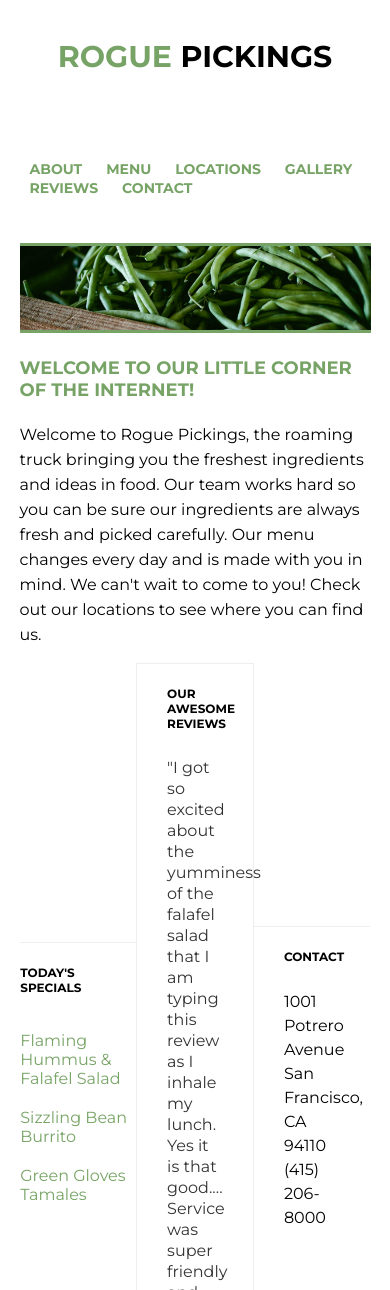
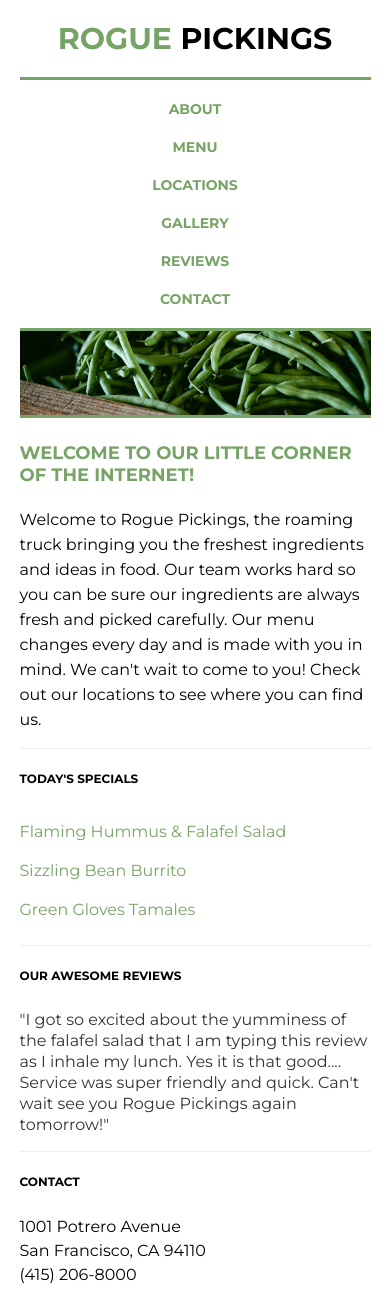
Before and after one commit to IAmTylerKing/rouge-static-responsive, a plain HTML site: page index.html in a window 390 px wide. Shown: the top 1290 px of the page. Drawn offline with Linux system fonts and the light colour scheme; a web font is replaced by a local one.

Commit message:
Added changes to make the site mobile compatiable first

```diff
--- a/css/main.css
+++ b/css/main.css
@@ -8,7 +8,6 @@ body {
   display: flex;
   justify-content: center;
   align-items: center;
-  flex-flow: row wrap;
 }
 
 .container{
@@ -44,27 +43,31 @@ p {
   padding: 0 30px;
 }
 
-/*The widths are in a percentage!*/
+
+/***** Used the flex property helps extend the border to its true width and height to fit the site *****/
+/***** Removed some properties for the h1 tag since they didn't have an effect being there or not *****/
 header {
-	border-bottom: 3px solid #77a466;
-	margin: 0 auto;
- display: flex;
+  display: flex;
   justify-content: center;
-  align-items: center;
+  align-items:center;
   flex-flow: row wrap;
+  flex: 1 1 auto;
 }
 
-header h1 {
-	margin: 0;
-	padding: 38px 0;
+/***** The bottom border for the header wouldn't align properly so I created a seperate div so it was easier to adjust *****/
+.border-header {
+  width: 100%;
+  border-top: 3px solid #77a466
 }
+
 header h1 span {
 	color: #77a466;
 }
 
 header nav {
-	padding: 46px 0;
+	padding: 10px 0;
 }
+
 header nav ul {
 	margin: 0;
 	padding: 0;
@@ -73,9 +76,15 @@ header nav ul li {
 	text-transform: uppercase;
 	font-weight: 700;
 	font-size: 0.875em;
-	padding: 0 10px;
-	display: inline;
+	padding: 10px 0;
 }
+
+header li {
+  list-style: none;
+  display: flex;
+  justify-content: center;
+}
+
 header nav ul li a{
 	text-decoration: none;
 	color:#77a466;
@@ -84,7 +93,6 @@ header nav ul li a{
 /*The widths are in a percentage!*/
 .top-section,
 .bottom-section {
-	margin: 0 auto;
   display: flex;
   justify-content: center;
   align-items: center;
@@ -94,8 +102,8 @@ header nav ul li a{
 
 .main-image img {
 	width: 100%;
+  border-top: 3px solid #77a466;
 	border-bottom: 3px solid #77a466;
-
 }
 
 
@@ -114,28 +122,28 @@ header nav ul li a{
 .section-one,
 .section-two,
 .section-three {
-	width: 33%;
+	width: 100%;
+  height: auto;
 	border-top: 1px solid #eee;
-
 }
 
 .section-one h3 {
 	padding: 10px 0;
 }
 
-.section-two {
-	border-left: 1px solid #eee;
-	border-right: 1px solid #eee;
+.section-two h3,
+.section-three h3 {
+	padding: 10px 0;
 }
 
-.section-two h3,
-.section-three h3 {
-	padding: 10px 30px;
+.menu,
+.reviews,
+.address {
+  padding: 0;
 }
 
 .menu {
 	list-style: none;
-	padding: 0;
 }
 .menu li {
 	padding: 10px 0;
@@ -155,10 +163,9 @@ header nav ul li a{
 
 /*The widths are in a percentage!*/
 footer {
-	border-top: 3px solid #eee;
-	margin: 0 auto;
+  margin:0 auto;
 	text-align: center;
-   display: flex;
+  display: flex;
   justify-content: center;
   align-items: center;
   flex-flow: row wrap;
```
